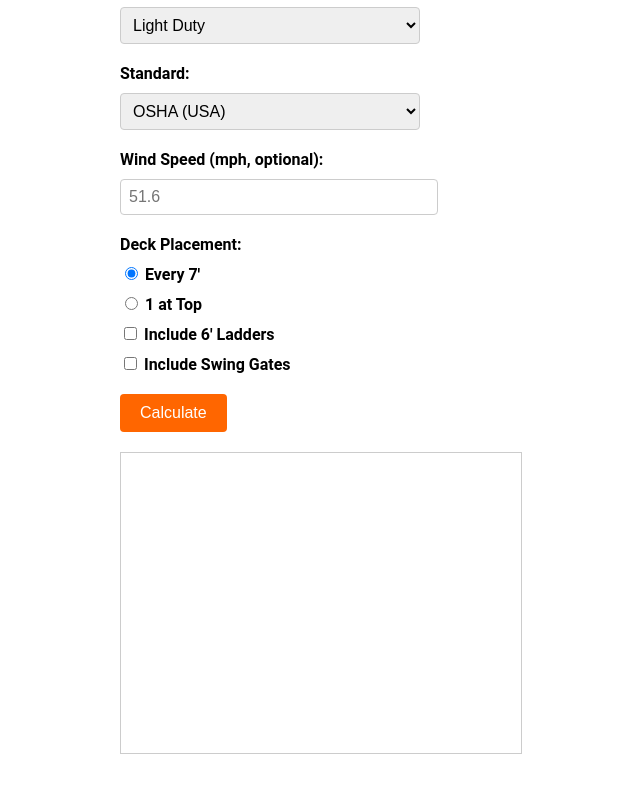
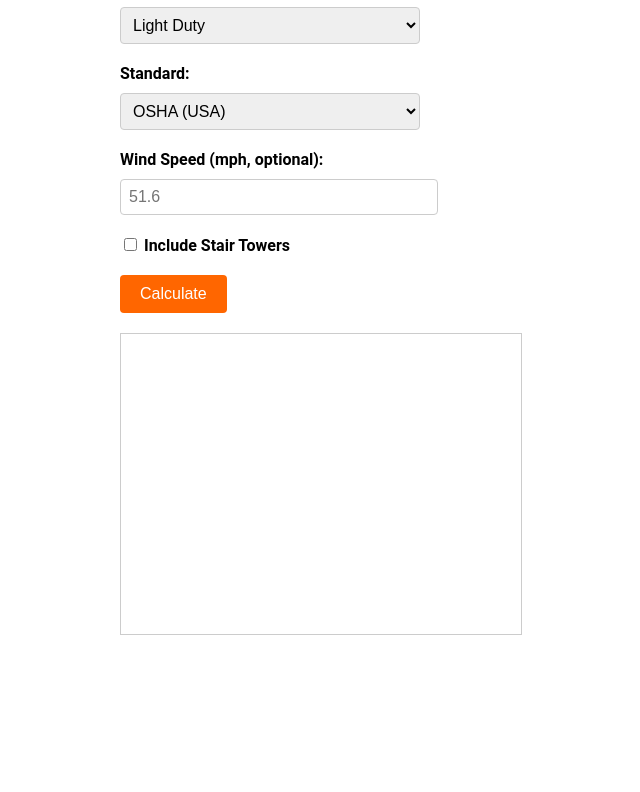
Before and after one commit to CodesbySteph/Diamond-Scaffold-Calculator-Custom, a plain HTML site: page index.html in a window 1280 px wide. Shown: the part 707-1499 px from the top of the page, without its empty margins (120-760 px from the left). After the commit the page ends 1414 px from the top, so only its background shows below. Drawn offline with Linux system fonts and the light colour scheme.

Commit message:
Update index.html

```diff
--- a/index.html
+++ b/index.html
@@ -47,16 +47,8 @@
       <label for="windSpeed">Wind Speed (mph, optional):</label>
       <input type="number" id="windSpeed" min="0" step="1" placeholder="51.6" aria-label="Wind speed in miles per hour">
 
-      <label>Deck Placement:</label>
-      <label><input type="radio" name="deckOption" value="every7" checked> Every 7'</label>
-      <label><input type="radio" name="deckOption" value="topOnly"> 1 at Top</label>
-
       <label>
-        <input type="checkbox" id="includeLadders"> Include 6' Ladders
-      </label>
-
-      <label>
-        <input type="checkbox" id="includeSwingGates"> Include Swing Gates
+        <input type="checkbox" id="stairTower"> Include Stair Towers
       </label>
 
       <button type="submit" id="calculate">Calculate</button>
```
